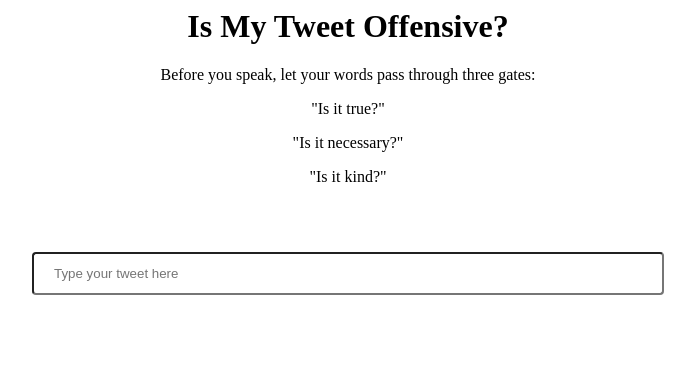
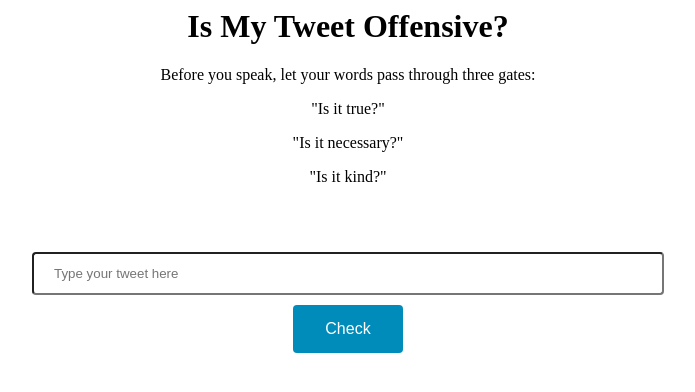
Before and after one commit to dinidininta/TweetClassifier, a Django app: page / in a window 1280 px wide. Shown: the top 392 px of the page, without its empty margins (292-987 px from the left). Run offline with Django 3.2, Linux system fonts and the light colour scheme.

Commit message:
Add forms class and render template from class

```diff
--- /dev/null
+++ b/ismytweetoffensive/forms.py
@@ -0,0 +1,7 @@
+from django import forms
+
+class TweetForm(forms.Form):
+  tweet = forms.CharField(
+    label='',
+    widget=forms.TextInput(attrs={'placeholder': 'Type your tweet here', 'class': 'textfield'}),
+    max_length=100)
--- a/ismytweetoffensive/templates/ismytweetoffensive/index.html
+++ b/ismytweetoffensive/templates/ismytweetoffensive/index.html
@@ -7,9 +7,26 @@
       .textfield{
         width: 50%;
         padding: 12px 20px;
-        margin: 50px 0;
+        margin-top: 50px;
         box-sizing: border-box;
         border-radius: 4px;
+      }
+      .button{
+        background-color: #008CBA;
+        border: none;
+        color: white;
+        padding: 15px 32px;
+        text-align: center;
+        text-decoration: none;
+        display: inline-block;
+        font-size: 16px;
+        border-radius: 4px;
+        margin-top: 10px;
+      }
+      .button:hover {
+        background-color: white;
+        color: #008CBA;
+        border: 2px solid#008CBA;
       }
     </style>
   </head>
@@ -21,7 +38,14 @@
       <p>"Is it necessary?"</p>
       <p>"Is it kind?"</p>
 
-      <input class="textfield" type="text" placeholder="Type your tweet here" id="tweet" name="tweet">
+      <!-- <input class="textfield" type="text" placeholder="Type your tweet here" id="tweet" name="tweet"> -->
+      <form action="/" method="get">
+        {% csrf_token %}
+        {{ form }}
+        <br>
+        <input class="button" type="submit" value="Check">
+    </form>
+
     </div>
   </body>
 </html>
--- a/ismytweetoffensive/views.py
+++ b/ismytweetoffensive/views.py
@@ -1,5 +1,10 @@
 from django.http import HttpResponse
 from django.shortcuts import render
 
+from .forms import TweetForm
+
 def index(request):
-    return render(request, 'ismytweetoffensive/index.html')
+    if request.method == 'GET':
+        form = TweetForm()
+
+    return render(request, 'ismytweetoffensive/index.html', {'form': form})
```
